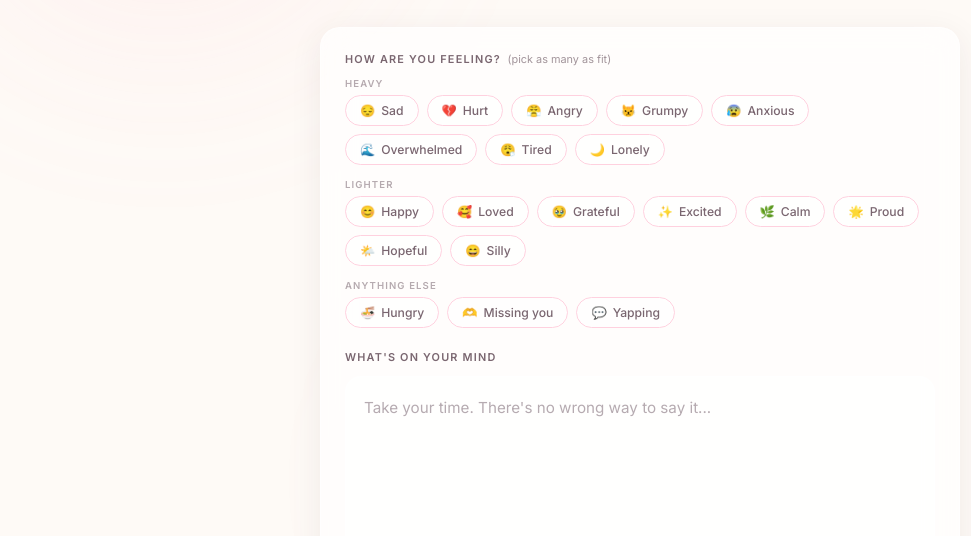
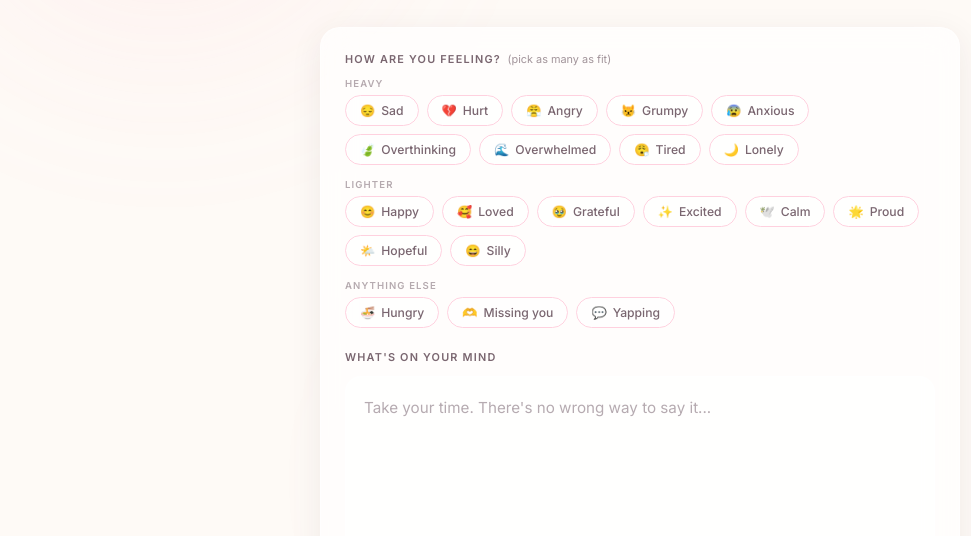
Before and after one commit to Celestial123123/AnjeBaby, a plain HTML site: page vent.html in a window 1280 px wide. Shown: the part 264-800 px from the top of the page, without its empty margins (0-971 px from the left). Drawn offline with nearby package versions, Linux system fonts and the light colour scheme; a web font is replaced by a local one.

Commit message:
Add an Overthinking feeling, and give Calm its own emoji
Overthinking sits with the heavy ones, right after Anxious. Calm moves
from a leaf to a dove so the two don't read as the same chip.

Co-Authored-By: Claude Opus 5 <noreply@anthropic.com>

```diff
--- a/vent.html
+++ b/vent.html
@@ -431,6 +431,7 @@ body {
       <button type="button" class="mood" aria-pressed="false" data-mood="Angry"       data-color="#e06c5a">😤&ensp;Angry</button>
       <button type="button" class="mood" aria-pressed="false" data-mood="Grumpy"      data-color="#b5836b">😾&ensp;Grumpy</button>
       <button type="button" class="mood" aria-pressed="false" data-mood="Anxious"     data-color="#b89ad4">😰&ensp;Anxious</button>
+      <button type="button" class="mood" aria-pressed="false" data-mood="Overthinking" data-color="#8f86bf">🍃&ensp;Overthinking</button>
       <button type="button" class="mood" aria-pressed="false" data-mood="Overwhelmed" data-color="#9a7fa8">🌊&ensp;Overwhelmed</button>
       <button type="button" class="mood" aria-pressed="false" data-mood="Tired"       data-color="#8c8c9e">😮‍💨&ensp;Tired</button>
       <button type="button" class="mood" aria-pressed="false" data-mood="Lonely"      data-color="#6f8fa8">🌙&ensp;Lonely</button>
@@ -440,7 +441,7 @@ body {
       <button type="button" class="mood" aria-pressed="false" data-mood="Loved"    data-color="#ff7ea6">🥰&ensp;Loved</button>
       <button type="button" class="mood" aria-pressed="false" data-mood="Grateful" data-color="#d4a574">🥹&ensp;Grateful</button>
       <button type="button" class="mood" aria-pressed="false" data-mood="Excited"  data-color="#ef8354">✨&ensp;Excited</button>
-      <button type="button" class="mood" aria-pressed="false" data-mood="Calm"     data-color="#7fb3a8">🌿&ensp;Calm</button>
+      <button type="button" class="mood" aria-pressed="false" data-mood="Calm"     data-color="#7fb3a8">🕊️&ensp;Calm</button>
       <button type="button" class="mood" aria-pressed="false" data-mood="Proud"    data-color="#c98bb9">🌟&ensp;Proud</button>
       <button type="button" class="mood" aria-pressed="false" data-mood="Hopeful"  data-color="#8fbcd4">🌤️&ensp;Hopeful</button>
       <button type="button" class="mood" aria-pressed="false" data-mood="Silly"    data-color="#e3a5c7">😄&ensp;Silly</button>
```
